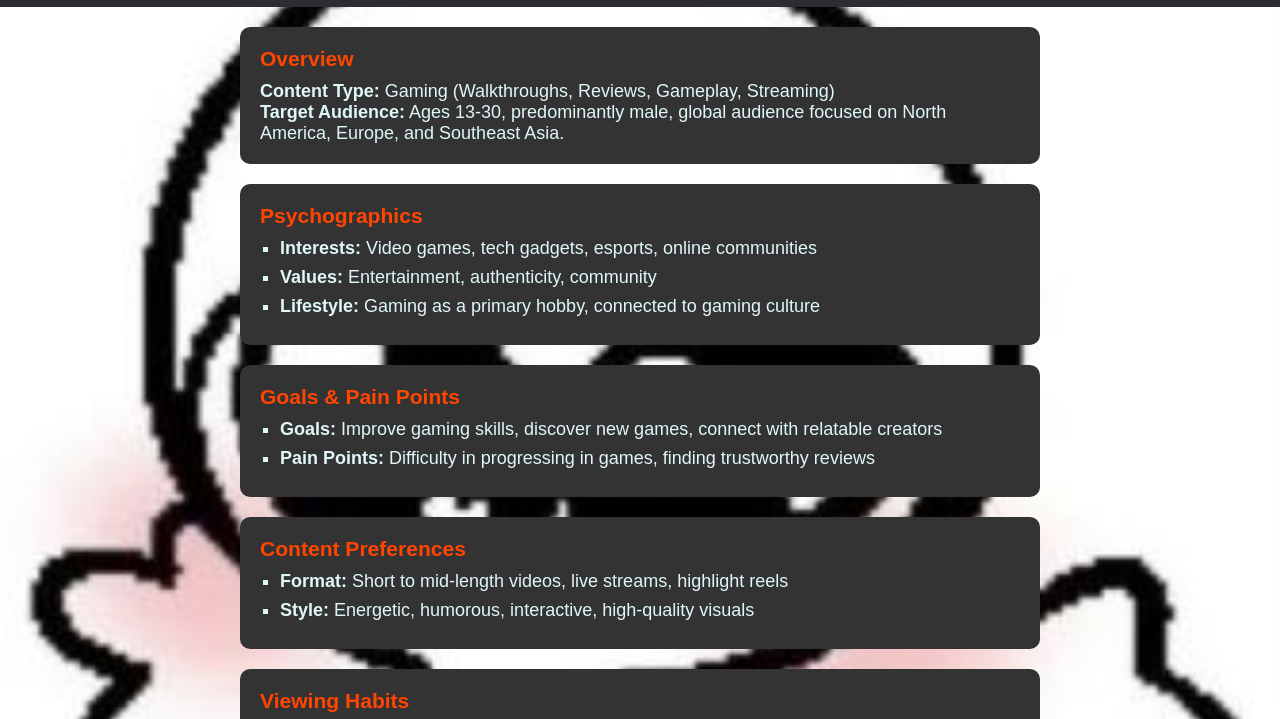
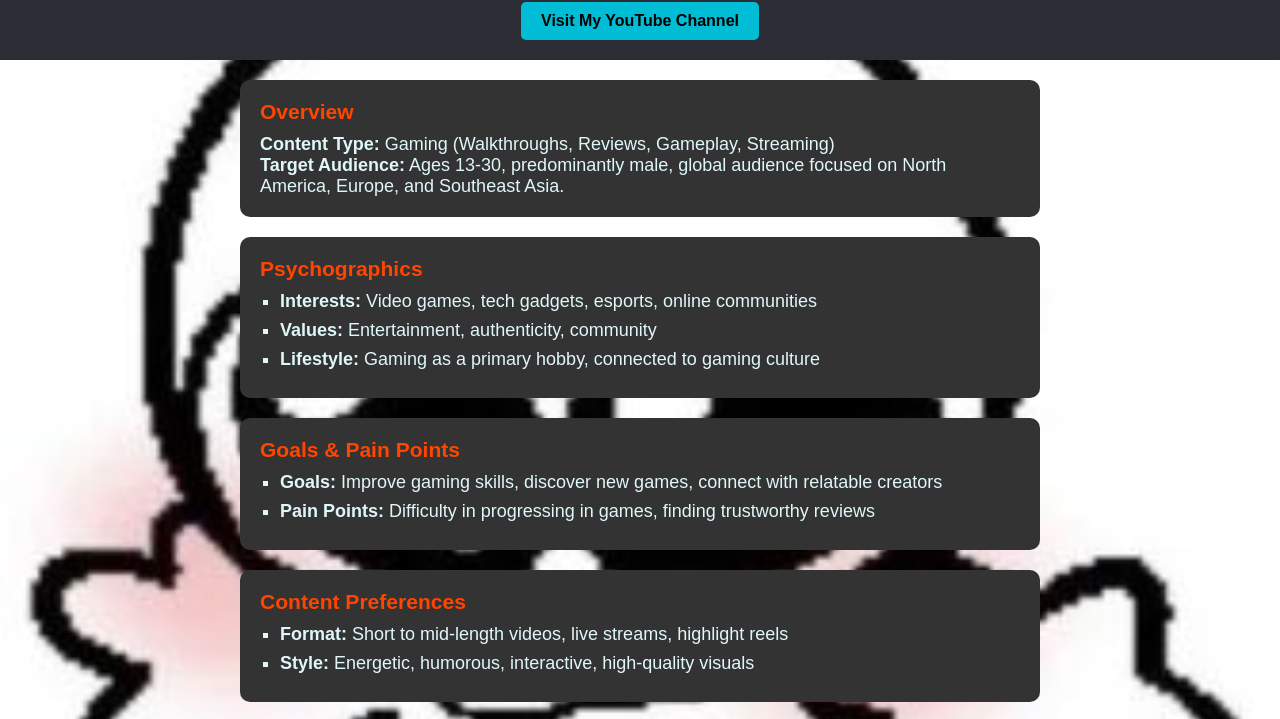
Before and after one commit to testarosssa1/test, a plain HTML site: page index.html in a window 1280 px wide. Shown: the part 125-844 px from the top of the page. Drawn offline with Linux system fonts and the light colour scheme.

Commit message:
Update index.html

```diff
--- a/index.html
+++ b/index.html
@@ -11,8 +11,11 @@
         <div class="container">
             <h1>Audience Profile</h1>
             <h2>Gamer Edition</h2>
+            <!-- YouTube Button -->
+            <a href="https://www.youtube.com/@officialgooberdraco" target="_blank" class="youtube-button">Visit My YouTube Channel</a>
         </div>
     </header>
+
 
     <main>
         <section class="overview">
```
